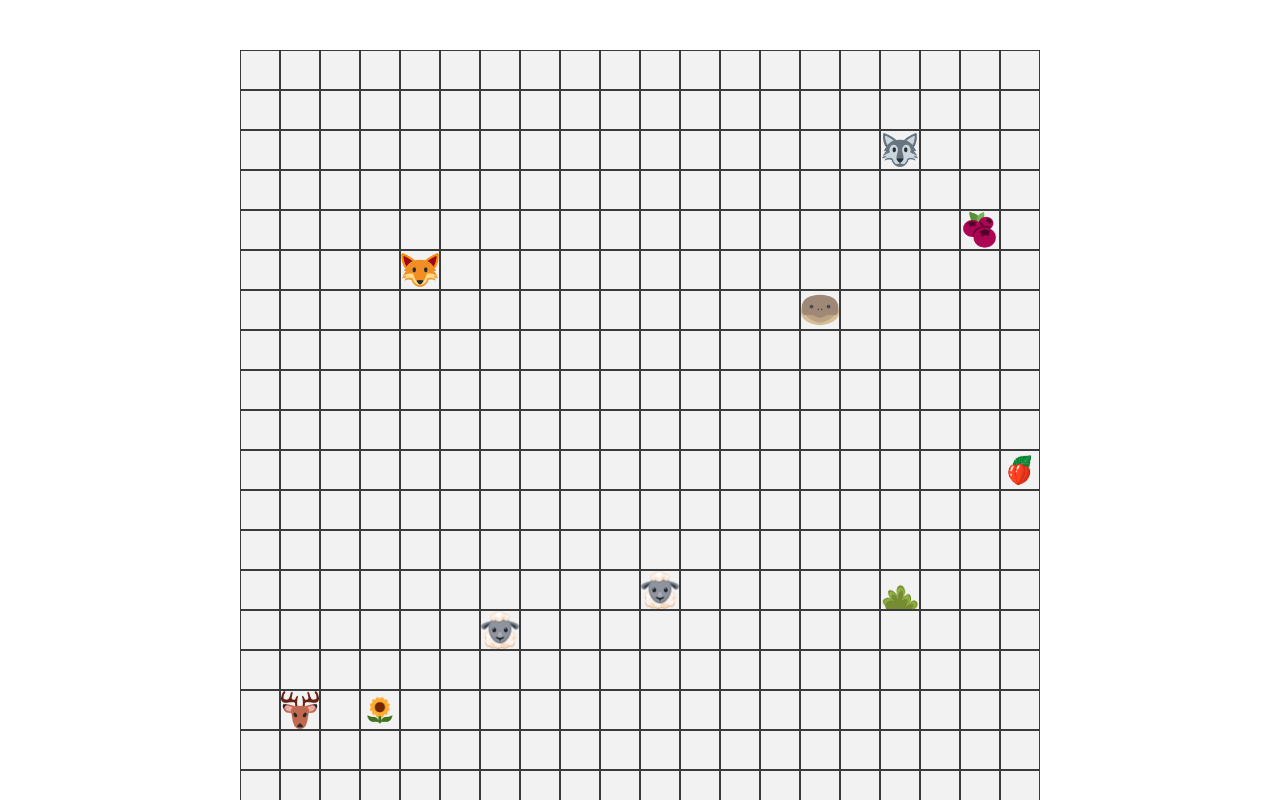
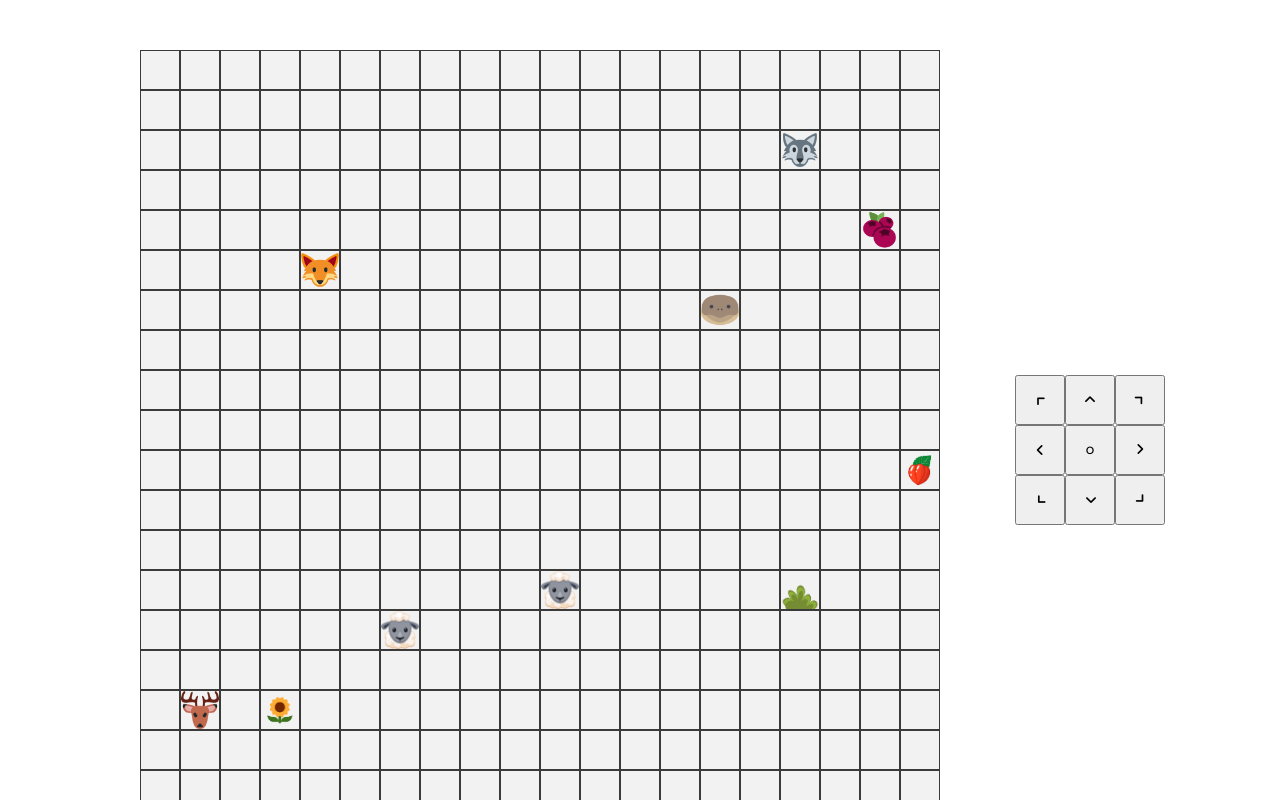
Before and after one commit to NameIsFil/Virtural-World, a website built with webpack: page src/index.html in a window 1280 px wide. Built offline with nearby package versions, Linux system fonts and the light colour scheme.

Commit message:
added player-movement-keyboard

```diff
--- a/src/CreateOrganismPopup.js
+++ b/src/CreateOrganismPopup.js
@@ -80,6 +80,7 @@
 
       this.popupElement.classList.remove('hidden');
     });
+
     this.closeMenuButton.addEventListener('click', (event) => {
       this.popupElement.classList.add('hidden');
     });
--- /dev/null
+++ b/src/PlayerMovementKeyboard.js
@@ -0,0 +1,32 @@
+import { keyCodes } from "./utilities/keyCodes";
+
+class PlayerMovementKeyboard {
+    board;
+    player;
+    moveTopLeft = document.querySelector('#move-top-left');
+    moveLeft = document.querySelector('#move-left');
+    moveBottomLeft = document.querySelector('#move-bottom-left');
+    moveTop = document.querySelector('#move-top');
+    moveStay = document.querySelector('#move-stay');
+    moveBottom = document.querySelector('#move-bottom');
+    moveTopRight = document.querySelector('#move-top-right');
+    moveRight = document.querySelector('#move-right');
+    moveBottomRight = document.querySelector('#move-bottom-right');
+
+    constructor(board, player) {
+        this.board = board;
+        this.player = player;
+        this.initializeButtonHandlers();
+    }
+
+    initializeButtonHandlers() {
+        this.moveLeft.addEventListener('click', () => {
+            const event = {
+                keyCode: keyCodes.left,
+            }
+            this.player.onButtonClick(event)
+        })
+    }
+}
+
+export { PlayerMovementKeyboard }
--- a/src/index.html
+++ b/src/index.html
@@ -161,6 +161,41 @@
     </div>
     <div class="back">
       <div id="game-grid"></div>
+      <div class="movement-keyboard">
+        <div class="row-one">
+          <button class="button" id="move-top-left">
+            <i class="fa-solid fa-angle-right rotate-top-left"></i>
+          </button>
+          <button class="button" id="move-left">
+            <i class="fa-solid fa-angle-right rotate-left"></i>
+          </button>
+          <button class="button" id="move-bottom-left">
+            <i class="fa-solid fa-angle-right rotate-bottom-left"></i>
+          </button>
+        </div>
+        <div class="row-two">
+          <button class="button" id="move-top">
+            <i class="fa-solid fa-angle-right rotate-top"></i>
+          </button>
+          <button class="button" id="move-stay">
+            o
+          </button>
+          <button class="button" id="move-bottom">
+            <i class="fa-solid fa-angle-right rotate-bottom"></i>
+          </button>
+        </div>
+        <div class="row-three">
+          <button class="button" id="move-top-right">
+            <i class="fa-solid fa-angle-right rotate-top-right"></i>
+          </button>
+          <button class="button" id="move-right">
+            <i class="fa-solid fa-angle-right"></i>
+          </button>
+          <button class="button" id="move-bottom-right">
+            <i class="fa-solid fa-angle-right rotate-bottom-right"></i>
+          </button>
+        </div>
+      </div>
     </div>
   </body>
 </html>
--- a/src/organisms/animals/Player.js
+++ b/src/organisms/animals/Player.js
@@ -1,17 +1,22 @@
 import { Animal } from './Animal';
+import { keyCodes } from "../../utilities/keyCodes";
+import { PlayerMovementKeyboard } from "../../PlayerMovementKeyboard";
 import { Guarana } from '../plants/Guarana';
 import { Berry } from '../plants/Berry';
 
 class Player extends Animal {
+
   divClass = 'player-tile';
   initiative = 4;
   strength = 5;
 
   movementResolveFunction;
+  playerMovementKeyboard;
 
   constructor(xIndex, yIndex, board) {
     super(xIndex, yIndex, board);
     this.onButtonClick = this.onButtonClick.bind(this);
+    this.playerMovementKeyboard = new PlayerMovementKeyboard(this.board, this)
   }
 
   getNewCoordinates(keyCode) {
@@ -57,7 +62,7 @@
         yIndex: this.yIndex + 1,
       };
     }
-    if (keyCode === 37) {
+    if (keyCode === keyCodes.left) {
       return {
         xIndex: this.xIndex - 1,
         yIndex: this.yIndex,
--- a/src/styles.css
+++ b/src/styles.css
@@ -16,9 +16,20 @@
 }
 
 .back {
+  display: flex;
+  align-items: center;
   position: fixed;
   z-index: 1;
   top: 50px;
+}
+
+.movement-keyboard {
+  margin-left: 100px;
+}
+
+.button {
+  height: 50px;
+  width: 50px;
 }
 
 #game-grid {
@@ -29,6 +40,41 @@
   flex-wrap: wrap;
   align-items: center;
   justify-content: center;
+}
+
+.movement-keyboard {
+  display: flex;
+  justify-content: center;
+  align-content: center;
+  width: 100px;
+}
+
+.rotate-bottom-right {
+  rotate: 45deg;
+}
+
+.rotate-top-right {
+  rotate: -45deg;
+}
+
+.rotate-top-left {
+  rotate: -135deg;
+}
+
+.rotate-bottom-left {
+  rotate: 135deg;
+}
+
+.rotate-top {
+  rotate: -90deg;
+}
+
+.rotate-bottom {
+  rotate: 90deg;
+}
+
+.rotate-left {
+  rotate: 180deg;
 }
 
 .create-organism-popup {
--- /dev/null
+++ b/src/utilities/keyCodes.js
@@ -0,0 +1,6 @@
+const keyCodes = {
+    left: 37,
+    right: 12,
+}
+
+export { keyCodes }
```
